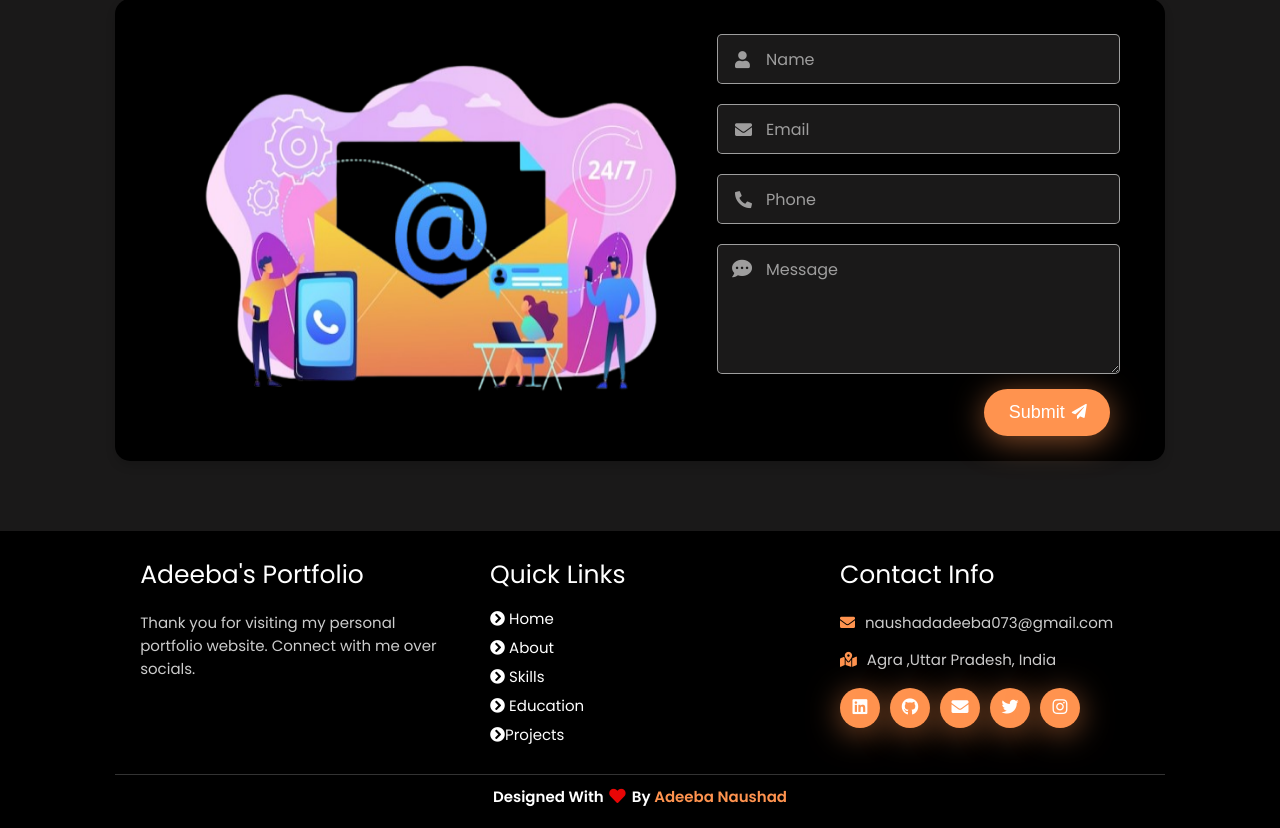
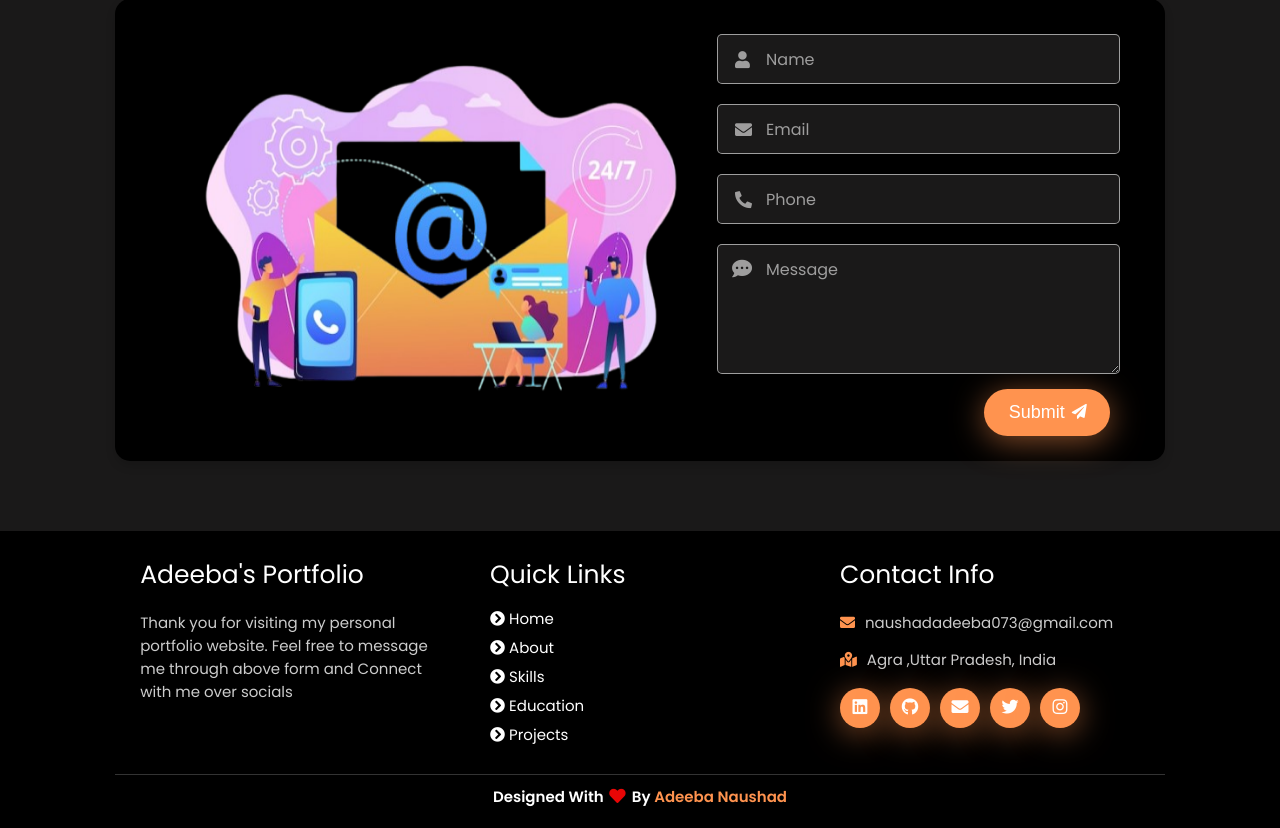
Before and after one commit to AdeebaNaushad/Portfolio, a plain HTML site: page index.html in a window 1280 px wide. Shown: the part 5368-6196 px from the top of the page. Drawn offline with nearby package versions, Linux system fonts and the light colour scheme; animation ran at ten frames a second.

Commit message:
Update index.html

```diff
--- a/index.html
+++ b/index.html
@@ -585,8 +585,10 @@
         <div class="box">
           <h3>Adeeba's Portfolio</h3>
           <p>
-            Thank you for visiting my personal portfolio website. Connect with
-            me over socials.
+            Thank you for visiting my personal portfolio website.
+            Feel free to message me through above form
+            and Connect with
+            me over socials
           </p>
         </div>
 
@@ -601,7 +603,7 @@
             ><i class="fas fa-chevron-circle-right"></i> education</a
           >
           <a href="#Projects"
-            ><i class="fas fa-chevron-circle-right"></i>projects</a
+            ><i class="fas fa-chevron-circle-right"></i> projects</a
           >
 
           <!-- <a href="#experience"><i class="fas fa-chevron-circle-right"></i> experience</a> -->
```
